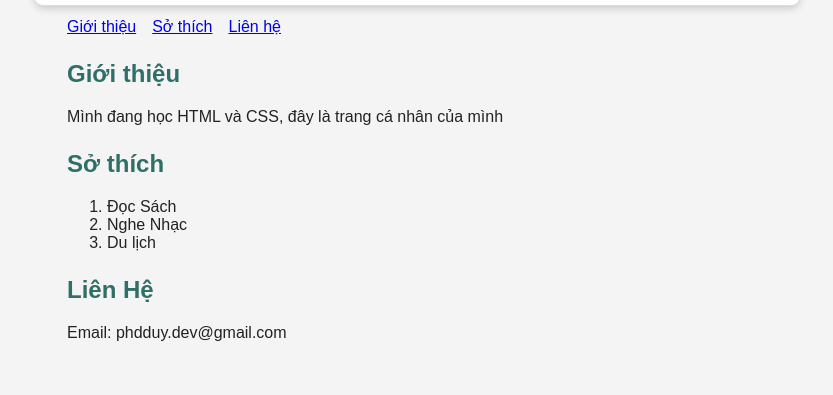
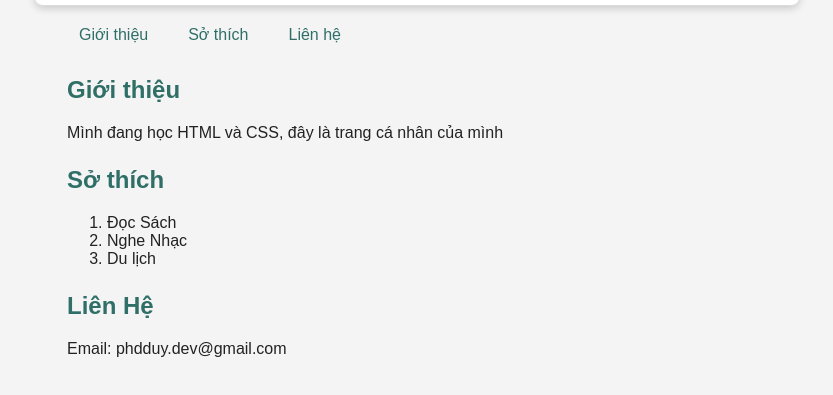
Before and after one commit to duyphan-dev/My-website, a plain HTML site: page index.html in a window 1280 px wide. Shown: the part 181-576 px from the top of the page, without its empty margins (223-1056 px from the left). Drawn offline with Linux system fonts and the light colour scheme.

Commit message:
Apply style for nav link

```diff
--- a/style.css
+++ b/style.css
@@ -35,3 +35,10 @@ nav{
   display: flex;
   gap: 16px;
 }
+
+nav a {
+  color: #2f6f68;
+  text-decoration: none;
+  padding: 8px 12px;
+  border-radius: 6px;
+}
```
